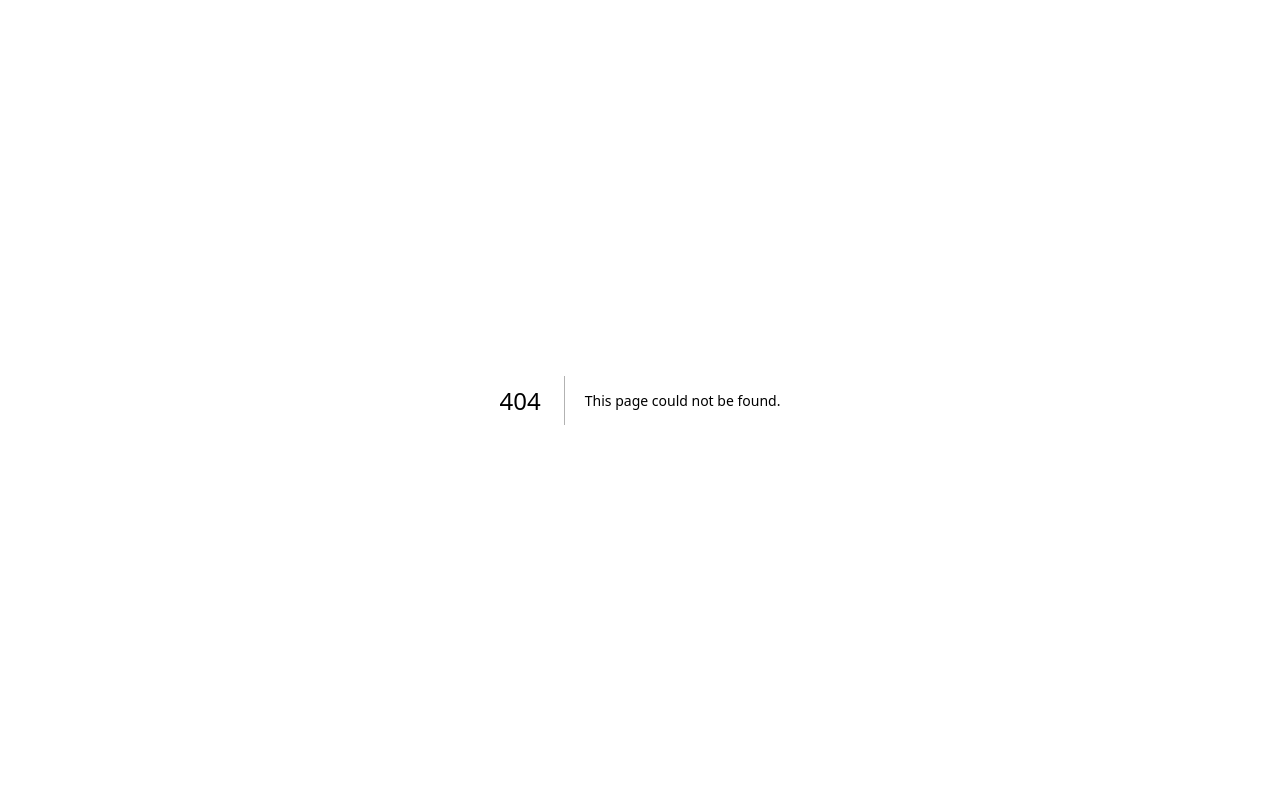
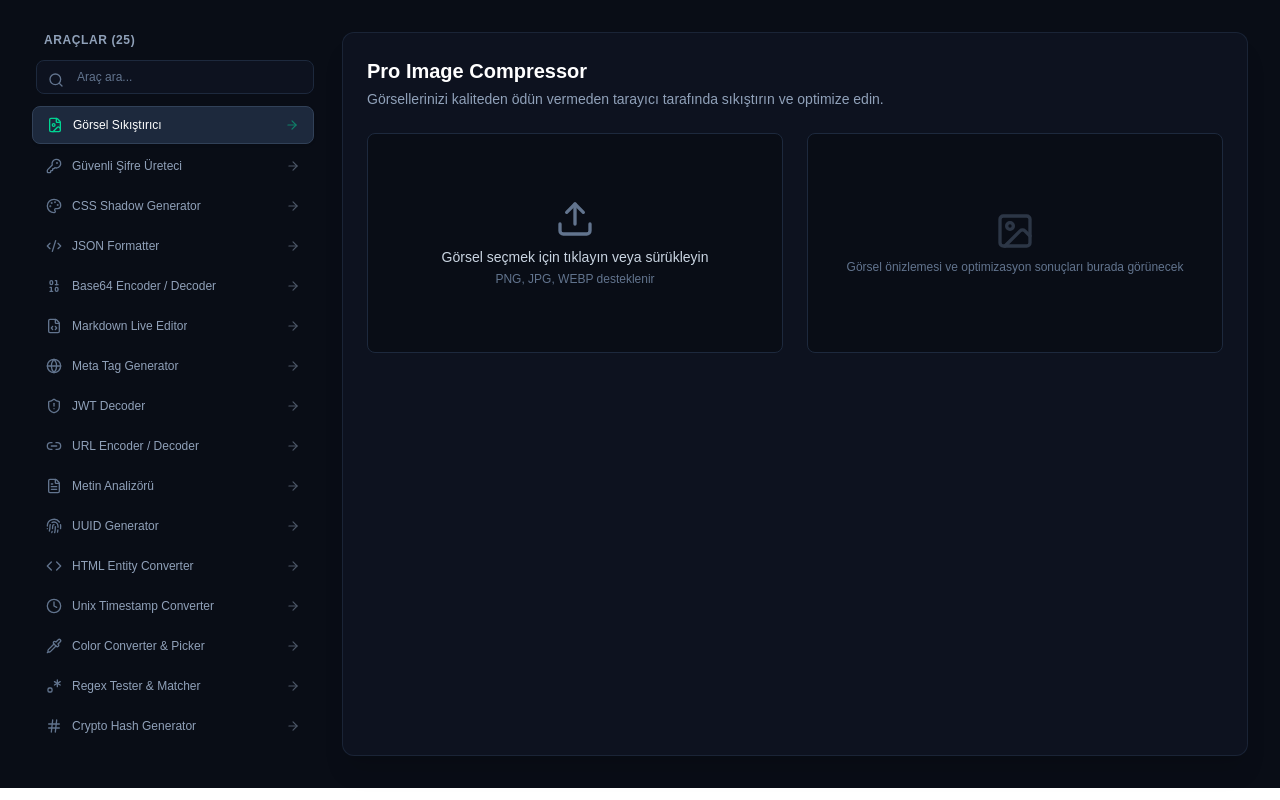
Before and after one commit to MuhammedEdev/privatools, a Next.js app: page /studio in a window 1280 px wide. Before the commit this address had no page. Built offline with nearby package versions, Linux system fonts and the light colour scheme.

Commit message:
feat: add dedicated studio dashboard page for 25 developer tools

```diff
--- /dev/null
+++ b/src/app/studio/page.tsx
@@ -0,0 +1,135 @@
+// src/app/studio/page.tsx
+"use client";
+
+import { useState } from "react";
+import {
+  FileImage, KeyRound, Palette, Code2, Binary, FileCode, Globe,
+  ShieldAlert, Link2, FileText, Fingerprint, Code, Clock, Pipette,
+  Regex, Hash, LayoutGrid, AlignLeft, QrCode, Ruler, Sparkles,
+  Braces, Keyboard, FileSpreadsheet, Link, ArrowRight, Search
+} from "lucide-react";
+
+import ImageCompressor from "@/components/tools/ImageCompressor";
+import PasswordGenerator from "@/components/tools/PasswordGenerator";
+import JwtDecoder from "@/components/tools/JwtDecoder";
+import UuidGenerator from "@/components/tools/UuidGenerator";
+import ColorPicker from "@/components/tools/ColorPicker";
+import HashGenerator from "@/components/tools/HashGenerator";
+import FlexboxPlayground from "@/components/tools/FlexboxPlayground";
+import QrGenerator from "@/components/tools/QrGenerator";
+import BoxShadowGenerator from "@/components/tools/BoxShadowGenerator";
+import JsonFormatter from "@/components/tools/JsonFormatter";
+import Base64Converter from "@/components/tools/Base64Converter";
+import MarkdownEditor from "@/components/tools/MarkdownEditor";
+import MetaTagGenerator from "@/components/tools/MetaTagGenerator";
+import UrlEncoderDecoder from "@/components/tools/UrlEncoderDecoder";
+import TextAnalyzer from "@/components/tools/TextAnalyzer";
+import HtmlEntityConverter from "@/components/tools/HtmlEntityConverter";
+import UnixTimestampConverter from "@/components/tools/UnixTimestampConverter";
+import RegexTester from "@/components/tools/RegexTester";
+import LoremIpsumGenerator from "@/components/tools/LoremIpsumGenerator";
+import CssUnitConverter from "@/components/tools/CssUnitConverter";
+import CssGradientGenerator from "@/components/tools/CssGradientGenerator";
+import JsonToTsConverter from "@/components/tools/JsonToTsConverter";
+import KeycodeInfo from "@/components/tools/KeycodeInfo";
+import HtmlToJsxConverter from "@/components/tools/HtmlToJsxConverter";
+import SlugGenerator from "@/components/tools/SlugGenerator";
+
+export default function StudioPage() {
+  const [activeTab, setActiveTab] = useState<string>("compressor");
+  const [searchQuery, setSearchQuery] = useState<string>("");
+
+  const toolsList = [
+    { id: "compressor", name: "Görsel Sıkıştırıcı", icon: FileImage, component: ImageCompressor },
+    { id: "password", name: "Güvenli Şifre Üreteci", icon: KeyRound, component: PasswordGenerator },
+    { id: "shadow", name: "CSS Shadow Generator", icon: Palette, component: BoxShadowGenerator },
+    { id: "json", name: "JSON Formatter", icon: Code2, component: JsonFormatter },
+    { id: "base64", name: "Base64 Encoder / Decoder", icon: Binary, component: Base64Converter },
+    { id: "markdown", name: "Markdown Live Editor", icon: FileCode, component: MarkdownEditor },
+    { id: "meta", name: "Meta Tag Generator", icon: Globe, component: MetaTagGenerator },
+    { id: "jwt", name: "JWT Decoder", icon: ShieldAlert, component: JwtDecoder },
+    { id: "url", name: "URL Encoder / Decoder", icon: Link2, component: UrlEncoderDecoder },
+    { id: "text", name: "Metin Analizörü", icon: FileText, component: TextAnalyzer },
+    { id: "uuid", name: "UUID Generator", icon: Fingerprint, component: UuidGenerator },
+    { id: "html", name: "HTML Entity Converter", icon: Code, component: HtmlEntityConverter },
+    { id: "timestamp", name: "Unix Timestamp Converter", icon: Clock, component: UnixTimestampConverter },
+    { id: "color", name: "Color Converter & Picker", icon: Pipette, component: ColorPicker },
+    { id: "regex", name: "Regex Tester & Matcher", icon: Regex, component: RegexTester },
+    { id: "hash", name: "Crypto Hash Generator", icon: Hash, component: HashGenerator },
+    { id: "flexbox", name: "Flexbox Visual Playground", icon: LayoutGrid, component: FlexboxPlayground },
+    { id: "lorem", name: "Lorem Ipsum Generator", icon: AlignLeft, component: LoremIpsumGenerator },
+    { id: "qr", name: "QR Code Generator", icon: QrCode, component: QrGenerator },
+    { id: "unit", name: "CSS Unit Converter", icon: Ruler, component: CssUnitConverter },
+    { id: "gradient", name: "CSS Gradient Generator", icon: Sparkles, component: CssGradientGenerator },
+    { id: "ts", name: "JSON to TS Converter", icon: Braces, component: JsonToTsConverter },
+    { id: "keycode", name: "Keycode Info", icon: Keyboard, component: KeycodeInfo },
+    { id: "jsx", name: "HTML to JSX Converter", icon: FileSpreadsheet, component: HtmlToJsxConverter },
+    { id: "slug", name: "Slug Generator", icon: Link, component: SlugGenerator },
+  ];
+
+  const filteredTools = toolsList.filter((tool) =>
+    tool.name.toLowerCase().includes(searchQuery.toLowerCase())
+  );
+
+  const ActiveComponent = toolsList.find((t) => t.id === activeTab)?.component || ImageCompressor;
+
+  return (
+    <div className="min-h-[calc(100vh-4rem)] bg-[#090D16] text-slate-100 flex flex-col p-4 sm:p-6 lg:p-8">
+      <main className="max-w-7xl w-full mx-auto grid grid-cols-1 lg:grid-cols-12 gap-6 flex-1">
+
+        {/* Sol Sidebar & Arama */}
+        <aside className="lg:col-span-3 space-y-3">
+          <div className="flex items-center justify-between px-3">
+            <span className="text-xs font-semibold text-slate-400 uppercase tracking-wider">
+              Araçlar ({toolsList.length})
+            </span>
+          </div>
+
+          <div className="relative px-1">
+            <Search className="w-4 h-4 text-slate-500 absolute left-4 top-3" />
+            <input
+              type="text"
+              placeholder="Araç ara..."
+              value={searchQuery}
+              onChange={(e) => setSearchQuery(e.target.value)}
+              className="w-full bg-[#0D121F] border border-slate-800 rounded-lg pl-10 pr-3 py-2 text-xs text-white placeholder-slate-500 focus:outline-none focus:border-slate-700"
+            />
+          </div>
+
+          <div className="space-y-1 max-h-[650px] overflow-y-auto pr-1">
+            {filteredTools.map((tool) => {
+              const IconComponent = tool.icon;
+              const isActive = activeTab === tool.id;
+              return (
+                <button
+                  key={tool.id}
+                  onClick={() => setActiveTab(tool.id)}
+                  className={`w-full flex items-center justify-between px-3.5 py-2.5 rounded-lg text-xs font-medium transition-all ${
+                    isActive
+                      ? "bg-slate-800 text-white border border-slate-700 shadow-sm"
+                      : "text-slate-400 hover:text-slate-200 hover:bg-slate-900/60"
+                  }`}
+                >
+                  <div className="flex items-center gap-2.5 truncate">
+                    <IconComponent className={`w-4 h-4 shrink-0 ${isActive ? "text-emerald-400" : "text-slate-500"}`} />
+                    <span className="truncate">{tool.name}</span>
+                  </div>
+                  <ArrowRight className={`w-3.5 h-3.5 shrink-0 opacity-50 ${isActive ? "text-emerald-400" : ""}`} />
+                </button>
+              );
+            })}
+            {filteredTools.length === 0 && (
+              <p className="text-xs text-slate-500 text-center py-4">Araç bulunamadı.</p>
+            )}
+          </div>
+        </aside>
+
+        {/* Sağ Çalışma Alanı */}
+        <section className="lg:col-span-9 bg-[#0D121F] border border-slate-800/80 rounded-xl p-6 shadow-xl">
+          <ActiveComponent />
+        </section>
+
+      </main>
+    </div>
+  );
+}
```
